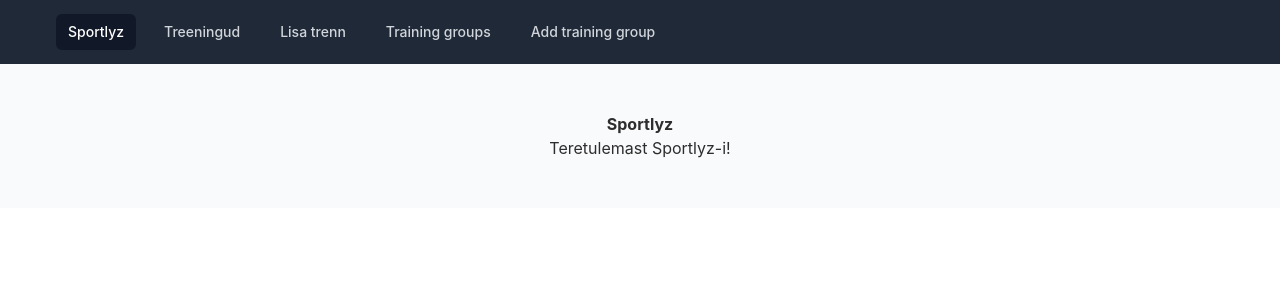
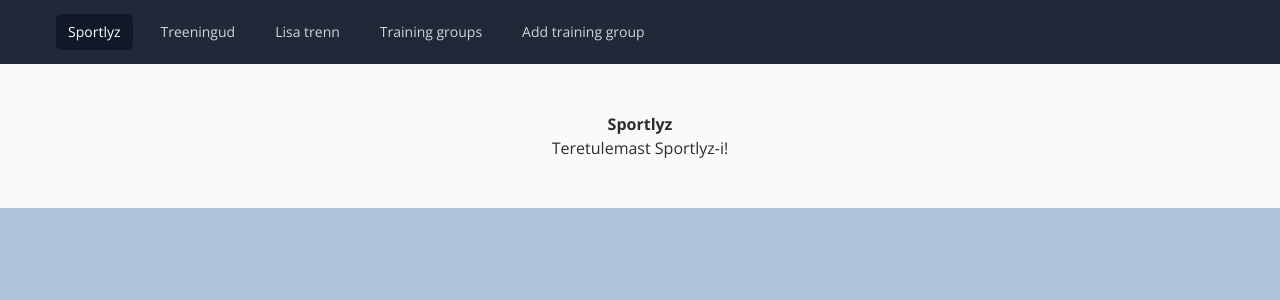
Before and after one commit to Karjur/Workout-planner, a Vue app: page / in a window 1280 px wide. Shown: the top 300 px of the page. Built offline with nearby package versions, Linux system fonts and the light colour scheme.

Commit message:
globaalse stiili faili lisamine

```diff
--- /dev/null
+++ b/src/assets/global.css
@@ -0,0 +1,6 @@
+@import url('https://fonts.googleapis.com/css2?family=Open+Sans:wght@300;400;600;700&display=swap');
+
+body {
+  font-family: 'Open Sans';
+  background: lightsteelblue;
+}
--- a/src/main.ts
+++ b/src/main.ts
@@ -10,6 +10,7 @@
 import Column from 'primevue/column';
 import Datepicker from '@vuepic/vue-datepicker';
 import '@vuepic/vue-datepicker/dist/main.css'
+import './assets/global.css'
 
 import router from './router';
 
```
